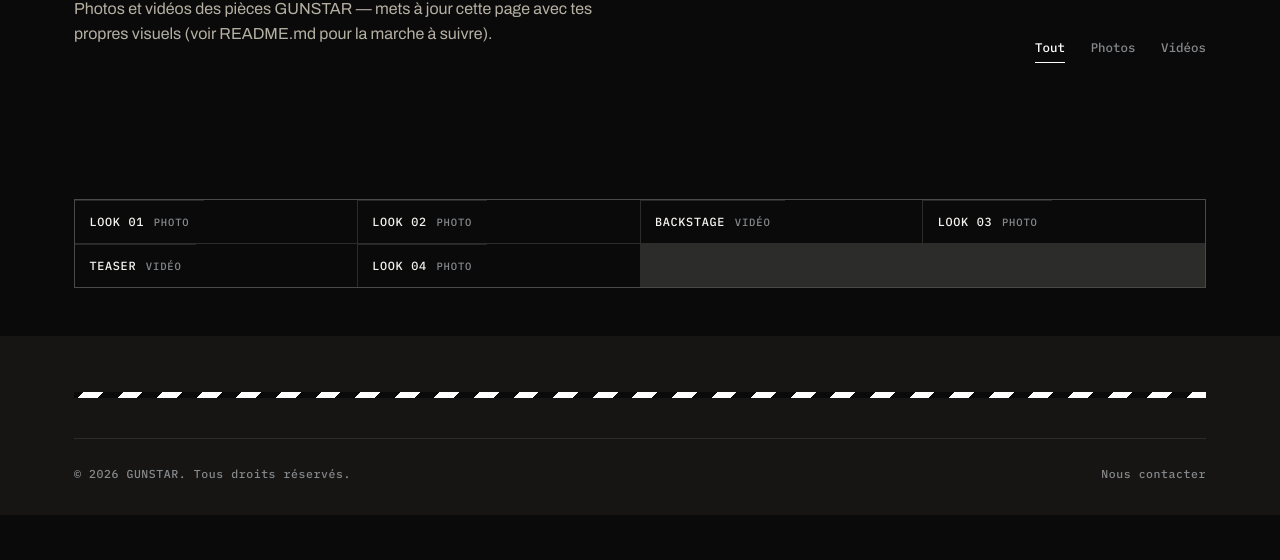
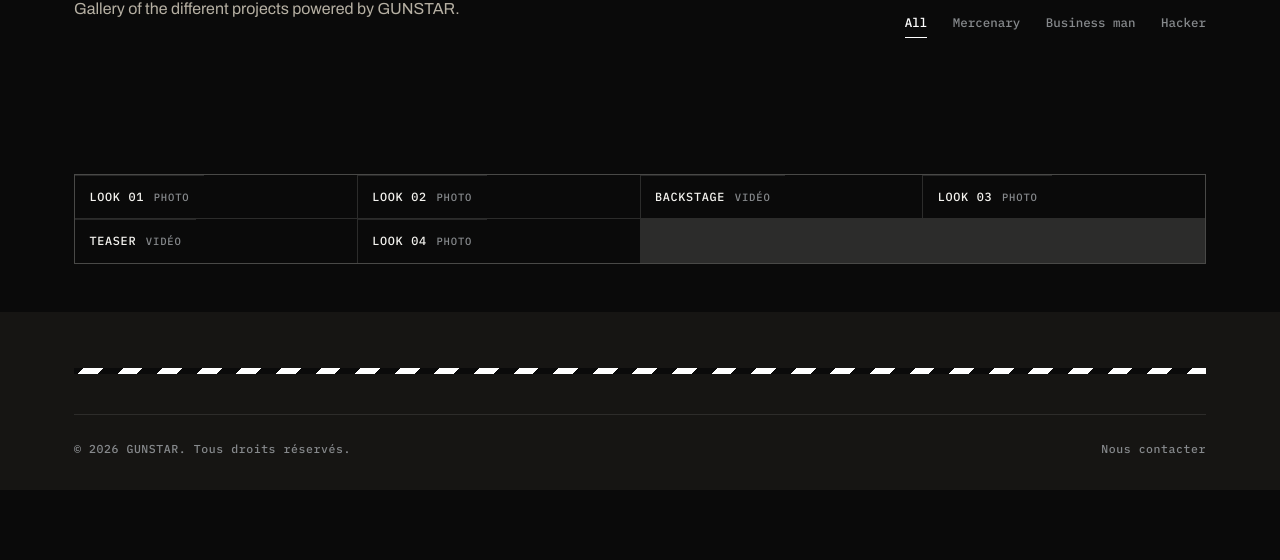
Before and after one commit to sp888de/sp888de.github.io, a plain HTML site: page galerie.html in a window 1280 px wide. Shown: the part 240-800 px from the top of the page. Drawn offline with Linux system fonts and the light colour scheme.

Commit message:
Update galerie.html

```diff
--- a/galerie.html
+++ b/galerie.html
@@ -34,12 +34,13 @@
       <div>
         <p class="eyebrow">Visuels</p>
         <h1 style="font-size:clamp(2.4rem,6vw,4rem);">Galerie</h1>
-        <p style="margin-top:1rem;">Photos et vidéos des pièces GUNSTAR — mets à jour cette page avec tes propres visuels (voir README.md pour la marche à suivre).</p>
+        <p style="margin-top:1rem;">Gallery of the different projects powered by GUNSTAR.</p>
       </div>
       <div class="catalog-filters" role="group" aria-label="Filtrer la galerie">
-        <button type="button" data-filter="all" aria-pressed="true">Tout</button>
-        <button type="button" data-filter="photo" aria-pressed="false">Photos</button>
-        <button type="button" data-filter="video" aria-pressed="false">Vidéos</button>
+        <button type="button" data-filter="all" aria-pressed="true">All</button>
+        <button type="button" data-filter="photo" aria-pressed="false">Mercenary</button>
+        <button type="button" data-filter="video" aria-pressed="false">Business man</button>
+        <button type="button" data-filter="video" aria-pressed="false">Hacker</button>
       </div>
     </div>
   </div>
```
